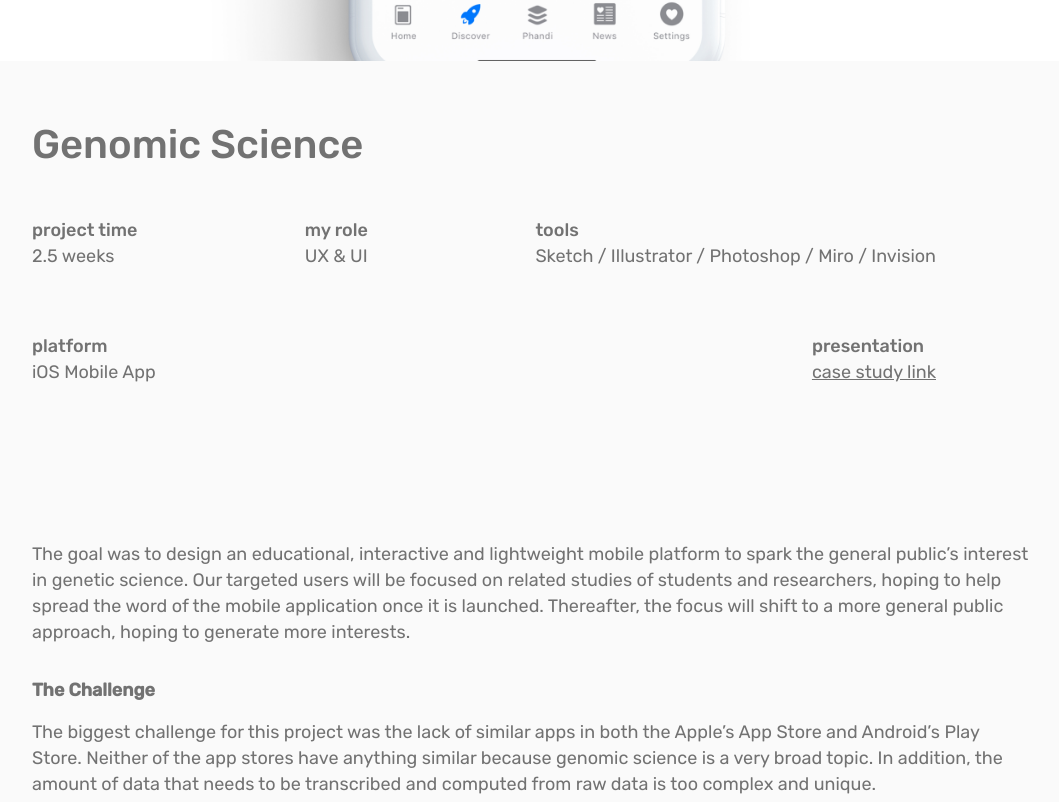
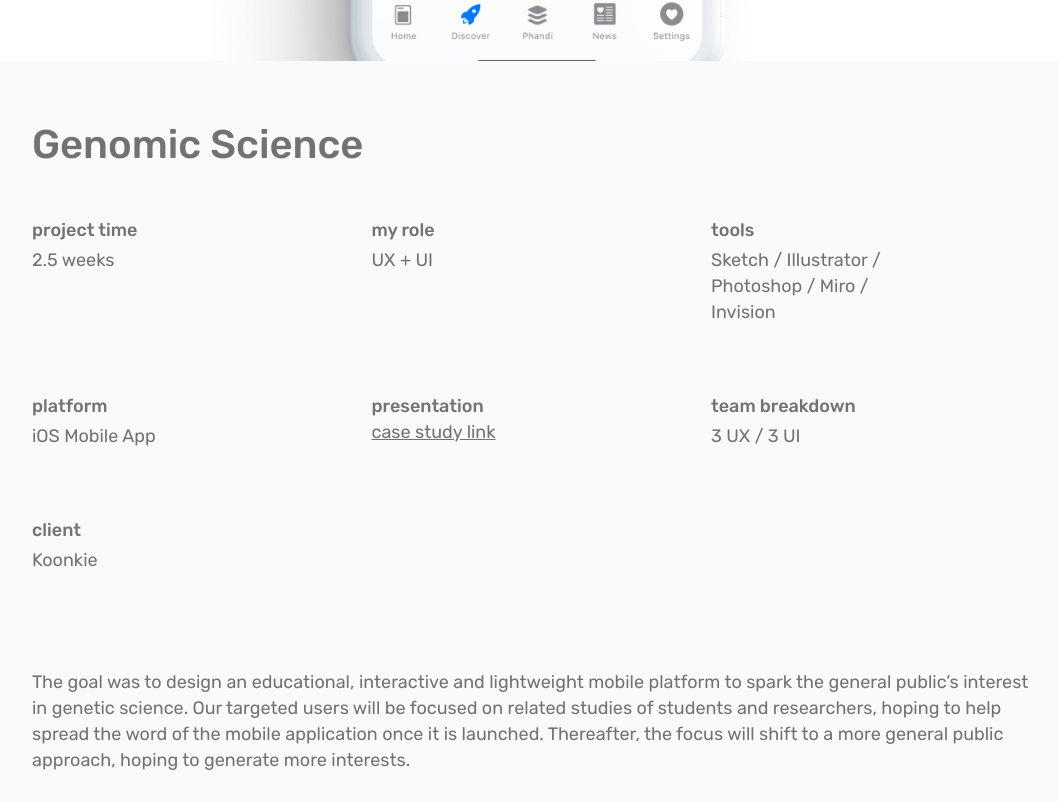
Before and after one commit to fyeung21/edison-web, a React (Create React App) app: page /work/genomic in a window 1280 px wide. Shown: the part 696-1498 px from the top of the page, without its empty margins (108-1167 px from the left). Built offline with nearby package versions, Linux system fonts and the light colour scheme.

Commit message:
feat: Add more categories to Stats component and style

```diff
--- a/src/components/WorkCaseStudies/Stats.js
+++ b/src/components/WorkCaseStudies/Stats.js
@@ -2,7 +2,7 @@ import React from "react";
 import { StatsMainCont, ProjectTitle, StatsSubCont, TypeCont, Category, DataTxt, PresLink } from "./caseStyles";
 import { Container } from "../globalStyles";
 
-const Stats = ({ projectName, projectTime, myRole, tools, platform, presentation }) => {
+const Stats = ({ projectName, projectTime, myRole, tools, platform, presentation, github, demo, team, client }) => {
     return (
         <Container>
             <StatsMainCont>
@@ -24,10 +24,46 @@ const Stats = ({ projectName, projectTime, myRole, tools, platform, presentation
                         <Category>platform</Category>
                         <DataTxt>{platform}</DataTxt>
                     </TypeCont>
-                    <TypeCont>
-                        <Category>presentation</Category>
-                        <PresLink href={presentation}>case study link</PresLink>
-                    </TypeCont>
+
+                    {presentation ?
+                        <TypeCont>
+                            <Category>presentation</Category>
+                            <PresLink href={presentation}>case study link</PresLink>
+                        </TypeCont>
+                        : null
+                    }
+
+                    {github ?
+                        <TypeCont>
+                            <Category>github</Category>
+                            <PresLink href={github}>github link</PresLink>
+                        </TypeCont>
+                        : null
+                    }
+
+                    {demo ?
+                        <TypeCont>
+                            <Category>presentation</Category>
+                            <PresLink href={demo}>demo link</PresLink>
+                        </TypeCont>
+                        : null
+                    }
+
+                    {team ?
+                        <TypeCont>
+                            <Category>team breakdown</Category>
+                            <DataTxt>{team}</DataTxt>
+                        </TypeCont>
+                        : null
+                    }
+
+                    {client ?
+                        <TypeCont>
+                            <Category>client</Category>
+                            <DataTxt>{client}</DataTxt>
+                        </TypeCont>
+                        : null
+                    }
                 </StatsSubCont>
             </StatsMainCont>
         </Container>
--- a/src/components/WorkCaseStudies/caseStyles.js
+++ b/src/components/WorkCaseStudies/caseStyles.js
@@ -24,7 +24,18 @@ export const BannerImg = styled.img`
 ///////////// Stats
 
 export const StatsMainCont = styled.div`
-    margin: 4rem auto 8rem;
+    width: 325px;
+    margin: 4rem auto;
+
+    @media (min-width: ${theme.skinnyWindowSize}) {
+        width: 365px;
+    }
+    @media (min-width: ${theme.tabletSize}) {
+        width: 650px;
+    }
+    @media (min-width: ${theme.desktopSize}) {
+        width: 1000px;
+    }
 `
 
 export const ProjectTitle = styled.h1`
@@ -41,7 +52,7 @@ export const StatsSubCont = styled.div`
     flex-direction: column;
     margin: 1rem 0;
 
-    @media (min-width: ${theme.desktopSize}) {
+    @media (min-width: ${theme.tabletSize}) {
         flex-direction: row;
         flex-wrap: wrap;
         justify-content: space-between;
@@ -50,9 +61,11 @@ export const StatsSubCont = styled.div`
 export const TypeCont = styled.div`
     display: flex;
     flex-direction: column;
+    flex-wrap: wrap;
     margin: 0.75rem 0;
 
-    @media (min-width: ${theme.desktopSize}) {
+    @media (min-width: ${theme.tabletSize}) {
+        width: 225px;
         margin: 2rem 6rem 2rem 0;
     }
 `
@@ -67,6 +80,7 @@ export const DataTxt = styled.p`
     font-family: ${theme.bodyFont};
     font-size: ${theme.bodyFontSize};
     color: ${({ theme }) => theme.mainTxtColor};
+    line-height: 26px;
 `
 export const PresLink = styled.a`
     font-family: ${theme.bodyFont};
@@ -112,7 +126,7 @@ export const Description = styled.p`
     margin: 1rem auto 2rem;
 
     @media (min-width: ${theme.skinnyWindowSize}) {
-      width: 400px;
+      width: 365px;
     }
     @media (min-width: ${theme.tabletSize}) {
       width: 650px;
--- a/src/pages/caseStudies/coopradio.js
+++ b/src/pages/caseStudies/coopradio.js
@@ -11,10 +11,12 @@ const CoopRadio = () => {
             <Stats
                 projectName={"Coop Radio"}
                 projectTime={"2.5 weeks"}
-                myRole={"UX & UI"}
+                myRole={"UX + UI"}
                 tools={"Sketch / Illustrator / Photoshop / Miro / Invision"}
                 platform={"desktop website"}
                 presentation={"https://medium.com/@koedison/microsite-radio-program-e574885c5312"}
+                team={"3 UX / 3 UI / 4 Dev "}
+                client={"Vancouver Coop Radio"}
             />
             <ProjectImg projectImg={"https://via.placeholder.com/650x450/d3d3d3"} />
             <ProjectImg projectImg={"https://via.placeholder.com/650x450/d3d3d3"} />
--- a/src/pages/caseStudies/genomic.js
+++ b/src/pages/caseStudies/genomic.js
@@ -13,10 +13,12 @@ const Genomic = () => {
             <Stats
                 projectName={"Genomic Science"}
                 projectTime={"2.5 weeks"}
-                myRole={"UX & UI"}
+                myRole={"UX + UI"}
                 tools={"Sketch / Illustrator / Photoshop / Miro / Invision"}
                 platform={"iOS Mobile App"}
                 presentation={"https://blog.prototypr.io/genomic-science-e6389187554?gi=9bccff31ac01"}
+                team={"3 UX / 3 UI "}
+                client={"Koonkie"}
             />
             <Description>
                 The goal was to design an educational, interactive and lightweight mobile platform to
--- a/src/pages/caseStudies/pokemondb.js
+++ b/src/pages/caseStudies/pokemondb.js
@@ -13,8 +13,9 @@ const Pokemondb = () => {
                 projectTime={"2.0 weeks"}
                 myRole={"UX + UI + Dev"}
                 tools={"PUG / CSS / JS / NodeJS / Bootstrap / Miro / Figma / Photoshop"}
-                platform={"Desktop Website"}
-                presentation={"https://pokemon-db-web.herokuapp.com/"}
+                platform={"desktop website"}
+                github={"https://github.com/kedison/pokemon-web-db"}
+                demo={"https://pokemon-db-web.herokuapp.com/"}
             />
             <Description>
                 A project that focuses on creating a backend database with NodeJS. This is a demo of
```
